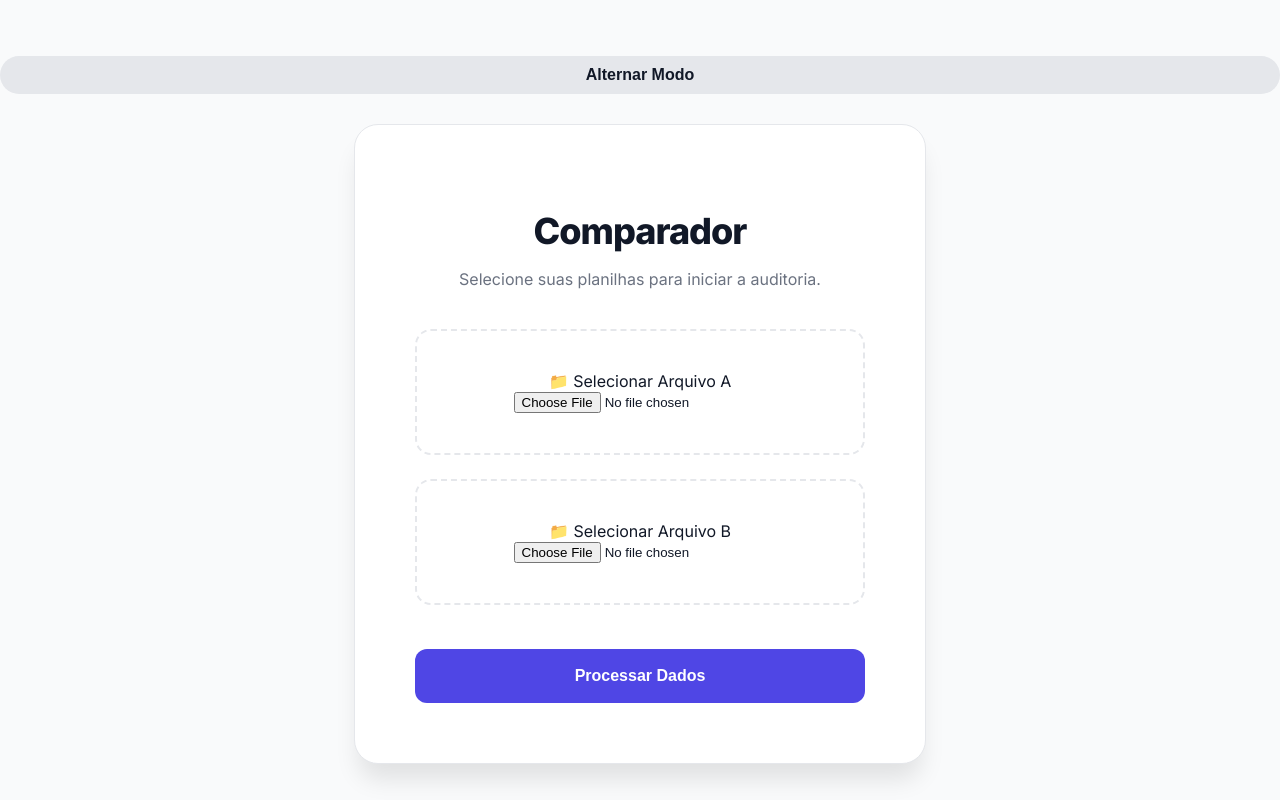
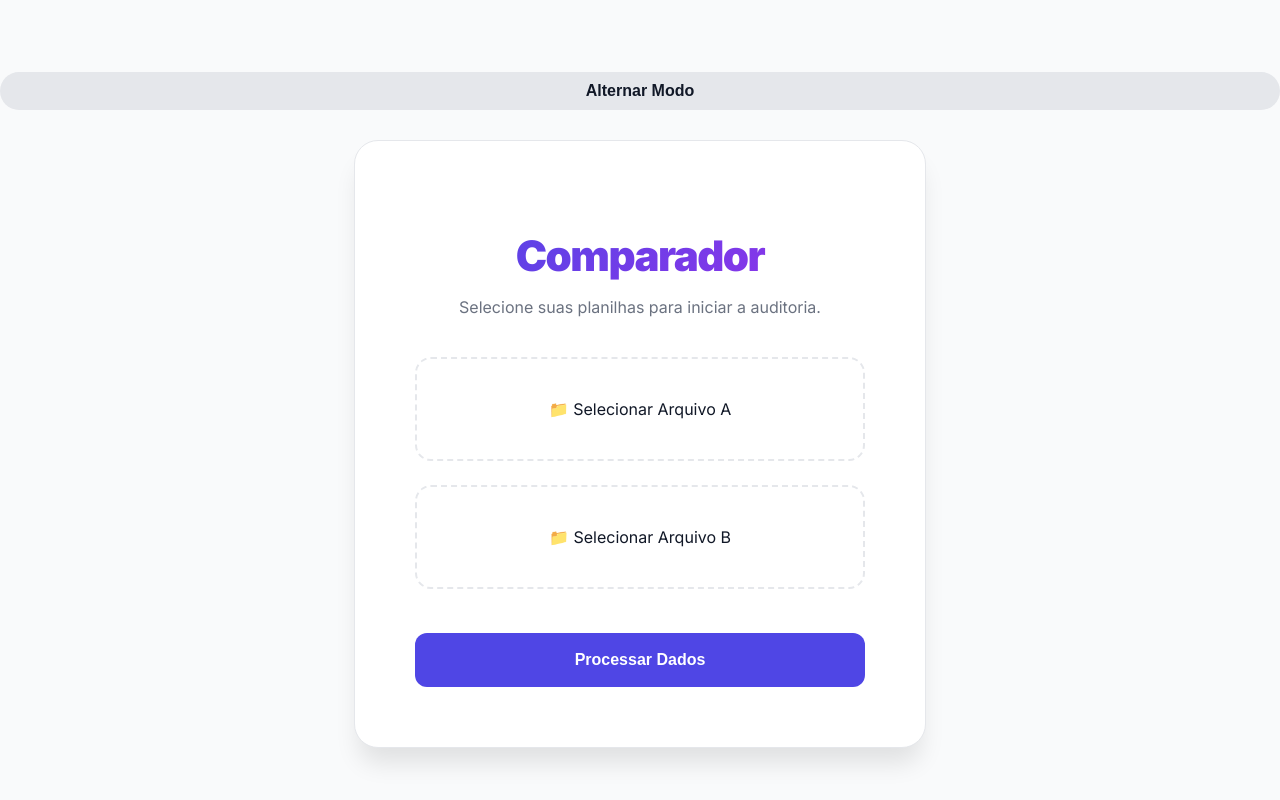
Before and after one commit to 7gaalves7/comparador-site, a plain HTML site: page index.html in a window 1280 px wide. Drawn offline with Linux system fonts and the light colour scheme.

Commit message:
Update index.html

```diff
--- a/index.html
+++ b/index.html
@@ -4,7 +4,7 @@
     <meta charset="UTF-8">
     <link rel="preconnect" href="https://fonts.googleapis.com">
     <link rel="preconnect" href="https://fonts.gstatic.com" crossorigin>
-    <link href="https://fonts.googleapis.com/css2?family=Inter:wght@300;400;600;800&display=swap" rel="stylesheet">
+    <link href="https://fonts.googleapis.com/css2?family=Inter:wght@300;400;600;800;900&display=swap" rel="stylesheet">
 
     <style>
         :root {
@@ -33,7 +33,6 @@
             display: flex; flex-direction: column; align-items: center; justify-content: center; min-height: 100vh;
         }
 
-        /* O Card agora tem mais espaço interno e sombra mais suave */
         .card {
             background: var(--bg-card);
             padding: 60px;
@@ -44,12 +43,17 @@
             border: 1px solid var(--border);
         }
 
-        /* Título de destaque */
+        /* Título de destaque com Gradiente */
         h1 {
-            font-size: 36px;
-            font-weight: 800;
+            font-size: 42px; /* Aumentei um pouco */
+            font-weight: 900;
             margin-bottom: 8px;
-            letter-spacing: -1px;
+            letter-spacing: -1.5px;
+
+            /* Aplicando o gradiente */
+            background: linear-gradient(135deg, #4f46e5 0%, #9333ea 100%);
+            -webkit-background-clip: text;
+            -webkit-text-fill-color: transparent;
         }
 
         .subtitle { color: var(--text-muted); margin-bottom: 40px; font-size: 16px; }
@@ -60,7 +64,6 @@
             cursor: pointer; transition: 0.3s;
         }
 
-        /* Botão mais robusto */
         button {
             background: var(--accent); color: white; border: none;
             padding: 18px; border-radius: 12px; width: 100%;
@@ -75,7 +78,6 @@
     </style>
 </head>
 <body>
-
     <button id="theme-toggle" onclick="document.body.classList.toggle('dark-mode')">Alternar Modo</button>
 
     <div class="card">
@@ -84,12 +86,12 @@
 
         <label class="upload-wrapper" for="file1">
             <span id="label1">📁 Selecionar Arquivo A</span>
-            <input type="file" id="file1" onchange="updateUI(this, 'label1')">
+            <input type="file" id="file1" style="display:none;" onchange="updateUI(this, 'label1')">
         </label>
 
         <label class="upload-wrapper" for="file2">
             <span id="label2">📁 Selecionar Arquivo B</span>
-            <input type="file" id="file2" onchange="updateUI(this, 'label2')">
+            <input type="file" id="file2" style="display:none;" onchange="updateUI(this, 'label2')">
         </label>
 
         <button onclick="processar()">Processar Dados</button>
@@ -98,63 +100,37 @@
     <script>
         function updateUI(input, labelId) {
             if (input.files.length > 0) {
-            document.getElementById(labelId).innerText =
-                "✅ " + input.files[0].name;
+                document.getElementById(labelId).innerText = "✅ " + input.files[0].name;
             }
         }
 
         async function processar() {
             const file1 = document.getElementById("file1").files[0];
             const file2 = document.getElementById("file2").files[0];
-
-        if (!file1 || !file2) {
-            alert("Selecione as duas planilhas.");
-            return;
-        }
-
+            if (!file1 || !file2) { alert("Selecione as duas planilhas."); return; }
             const botao = document.querySelector("button[onclick='processar()']");
             botao.innerText = "Processando...";
             botao.disabled = true;
-
             try {
                 const formData = new FormData();
-
                 formData.append("arquivo1", file1);
                 formData.append("arquivo2", file2);
-
-            const response = await fetch(
-                "https://comparador-de-planilhas.onrender.com/comparar",
-                {
-                    method: "POST",
-                    body: formData
-                }
-            );
-
-            if (!response.ok) {
-                throw new Error("Erro ao processar as planilhas.");
-            }
-
+                const response = await fetch("https://comparador-de-planilhas.onrender.com/comparar", { method: "POST", body: formData });
+                if (!response.ok) throw new Error("Erro ao processar as planilhas.");
                 const blob = await response.blob();
-
                 const url = window.URL.createObjectURL(blob);
-
                 const a = document.createElement("a");
                 a.href = url;
                 a.download = "Auditoria_Completa.xlsx";
-
                 document.body.appendChild(a);
                 a.click();
-
                 a.remove();
                 window.URL.revokeObjectURL(url);
-
                 alert("Auditoria concluída!");
-        }
-        catch (erro) {
+            } catch (erro) {
                 console.error(erro);
                 alert("Erro ao processar os arquivos.");
-        }
-        finally {
+            } finally {
                 botao.innerText = "Processar Dados";
                 botao.disabled = false;
             }
```
Lines whose indentation alone changed are shown as unchanged.
